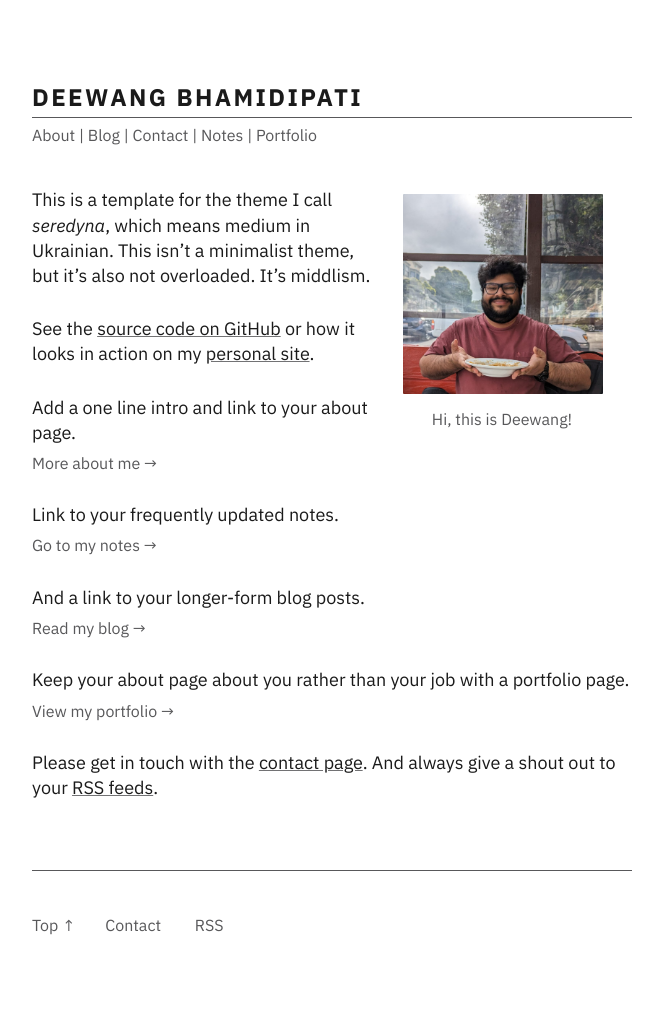
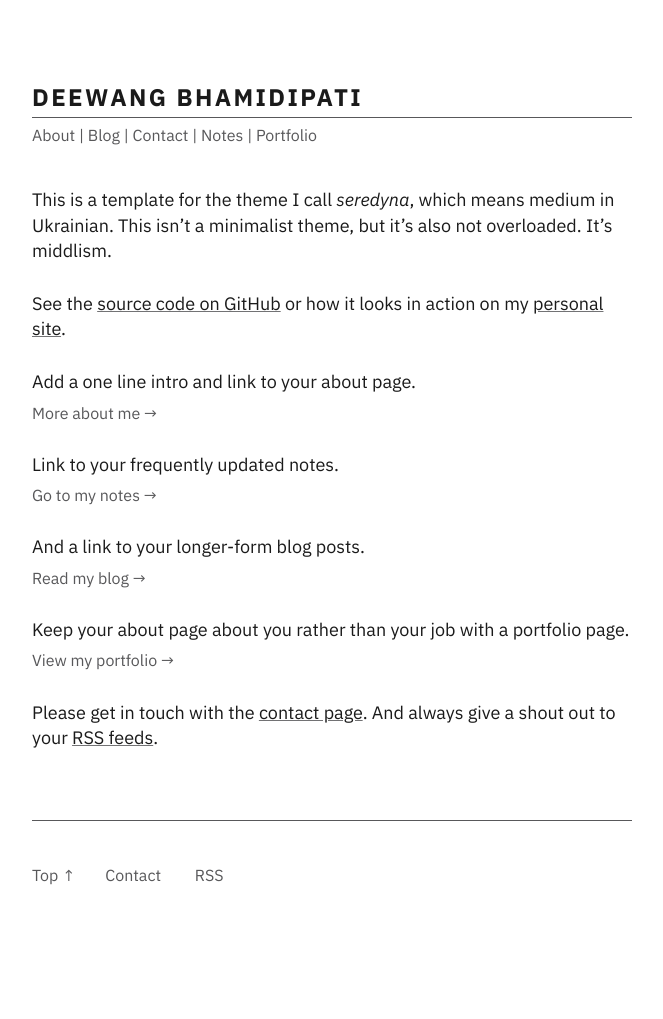
Before and after one commit to junkquill/junkquill.github.io, a Jekyll site: the page built from index.md, in a window 1280 px wide. Shown: the whole page, without its empty margins (308-971 px from the left). Built offline with Jekyll 4.4.1, drawn with Linux system fonts in a browser that asks for light colours; after the commit the page ends 969 px from its top, so only the background shows below that.

Commit message:
picture-test

```diff
--- a/_includes/about-picture-img.html
+++ b/_includes/about-picture-img.html
@@ -1,9 +1,9 @@
 <!-- Configure the pictures in the file _includes/about-picture-script.html -->
 
-<figure class="about-picture" onclick="getAboutPicture()"><img src="" alt="Deewang beaming with an empty bowl of pasta" title="Deewang Bhamidipati" id="aboutImg" width="200" height="200">
+<!-- <figure class="about-picture" onclick="getAboutPicture()"><img src="" alt="Deewang beaming with an empty bowl of pasta" title="Deewang Bhamidipati" id="aboutImg" width="200" height="200">
 <figcaption id="aboutCaption">Hi, this is Deewang!</figcaption>
 </figure>
-
+ -->
 
 <!-- choose one picture as a fallback in case Javascript fails -->
 
```
